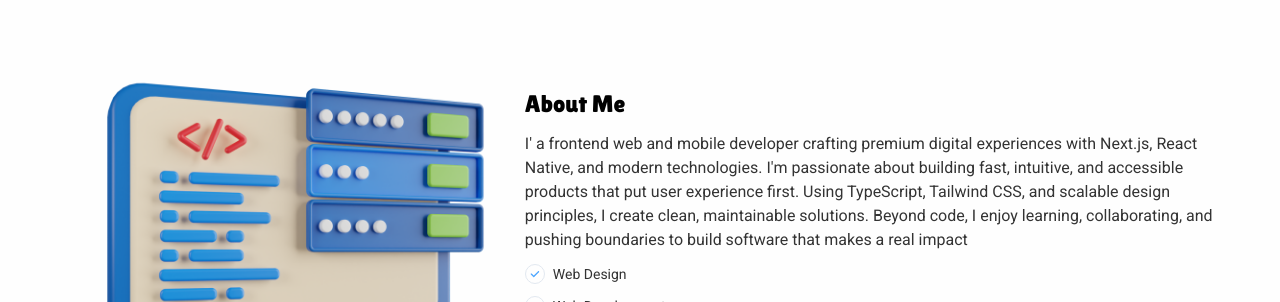
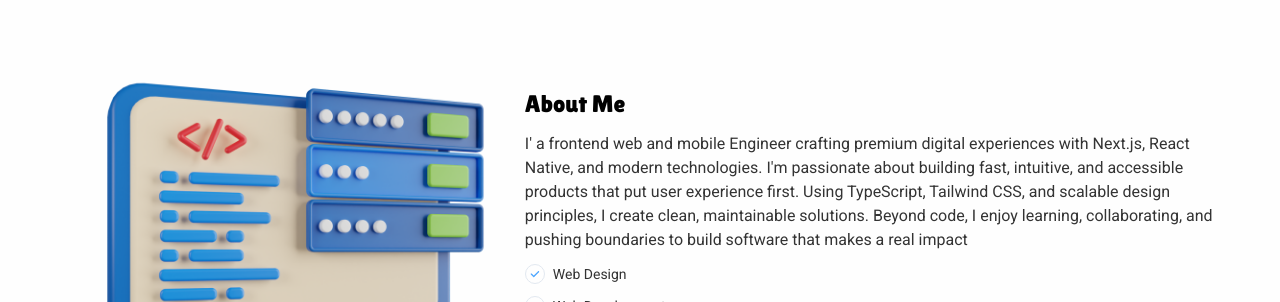
Before and after one commit to Treasure56/portfolio, a Next.js app: page / in a window 1280 px wide. Shown: the part 780-1082 px from the top of the page. Built offline with nearby package versions, Linux system fonts and the light colour scheme; no server answers; the database is empty.

Commit message:
Correct 'developer' to 'Engineer' in About section

```diff
--- a/src/app/(public)/About.tsx
+++ b/src/app/(public)/About.tsx
@@ -14,7 +14,7 @@ export default function About() {
       <div className="flex flex-col justify-center gap-3 col-span-6 [&_p]:opacity-80">
         <h1 className="text-2xl font-lilita">About Me</h1>
         <p>
-          I&apos; a frontend web and mobile developer crafting premium digital
+          I&apos; a frontend web and mobile Engineer crafting premium digital
           experiences with Next.js, React Native, and modern technologies. I&apos;m
           passionate about building fast, intuitive, and accessible products
           that put user experience first. Using TypeScript, Tailwind CSS, and
```
